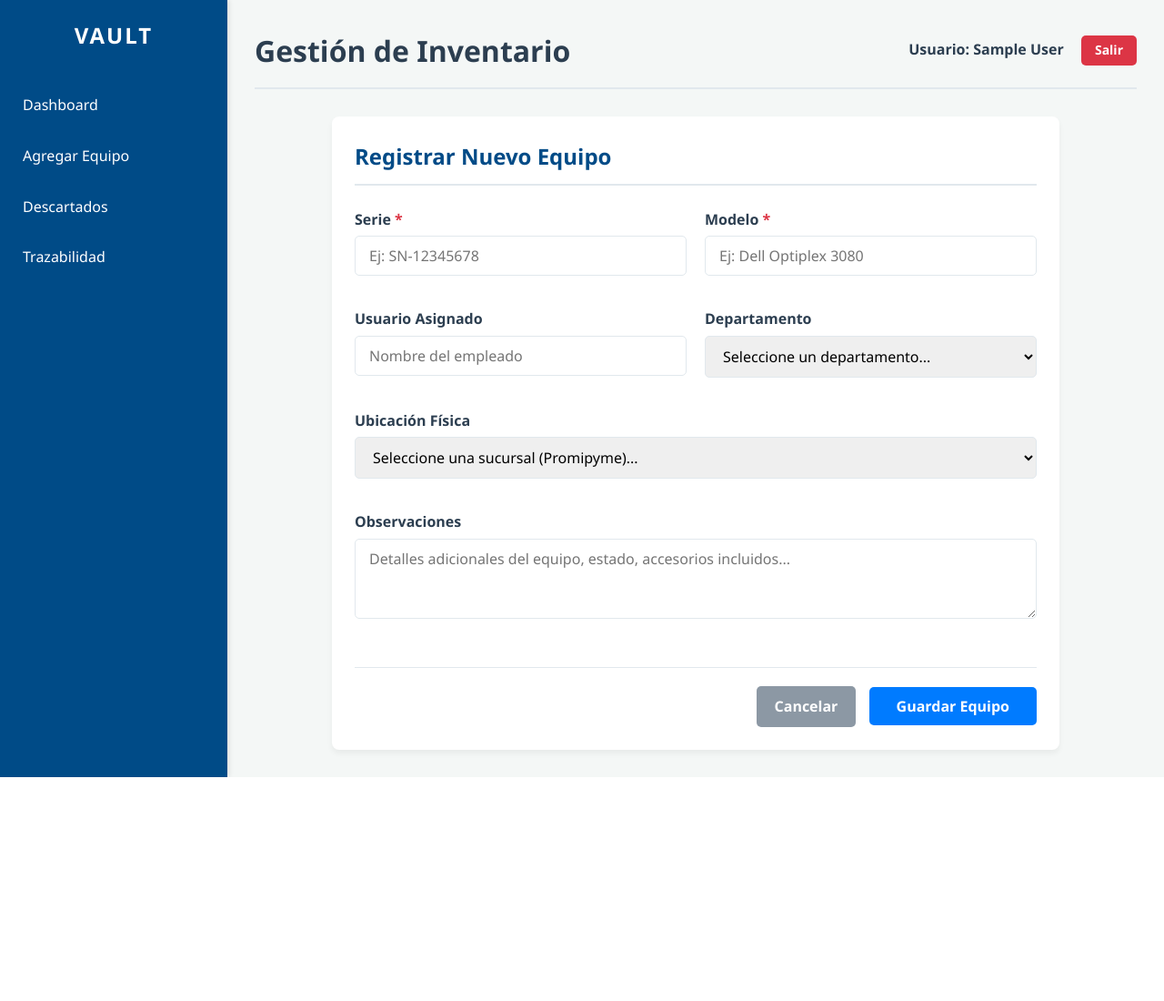
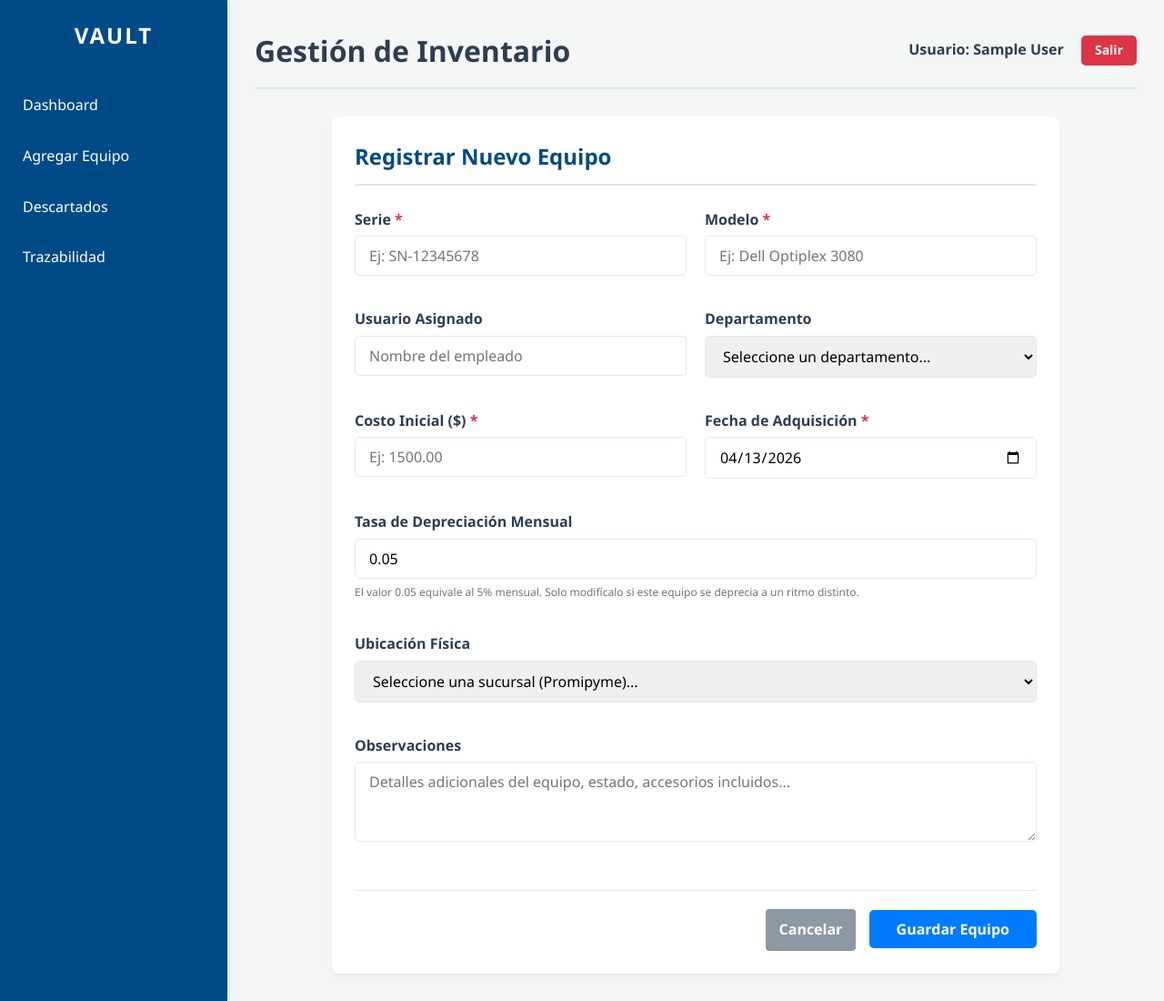
Before and after one commit to GabrielSof-cloud/inventarioPhP, a PHP site: page /CRUD/create_form.php in a window 1280 px wide. Shown: the whole page at 91% size. Before the commit the page ends 854 px from the top, so only its background shows below. Run offline with PHP 8.4, Linux system fonts and the light colour scheme; the visitor is signed in with stand-in values (Sample User, id 1).

Commit message:
ya se hicieron los cambios de la depreciacion

```diff
--- a/CRUD/create_form.php
+++ b/CRUD/create_form.php
@@ -20,12 +20,19 @@ if ($_SERVER['REQUEST_METHOD'] === 'POST') {
     $ubicacion = trim($_POST['ubicacion'] ?? '');
     $observaciones = trim($_POST['observaciones'] ?? '');
 
+    // NUEVOS CAMPOS DE DEPRECIACIÓN
+    $costo_inicial = trim($_POST['costo_inicial'] ?? 0);
+    $fecha_adquisicion = trim($_POST['fecha_adquisicion'] ?? date('Y-m-d'));
+    $tasa_depreciacion = trim($_POST['tasa_depreciacion'] ?? 0.05);
+
     if (!$serie || !$modelo) {
         $err = 'Serie y Modelo son obligatorios.';
     } else {
-        // Insertar en la base de datos
-        $stmt = $conn->prepare("INSERT INTO equipos (serie, modelo, usuario, departamento, ubicacion, observaciones) VALUES (?, ?, ?, ?, ?, ?)");
-        $stmt->bind_param("ssssss", $serie, $modelo, $usuario, $departamento, $ubicacion, $observaciones);
+        // Insertar en la base de datos (Actualizado con las nuevas columnas)
+        $stmt = $conn->prepare("INSERT INTO equipos (serie, modelo, usuario, departamento, ubicacion, observaciones, costo_inicial, fecha_adquisicion, tasa_depreciacion_mensual) VALUES (?, ?, ?, ?, ?, ?, ?, ?, ?)");
+
+        // 9 strings/decimales ("s")
+        $stmt->bind_param("sssssssss", $serie, $modelo, $usuario, $departamento, $ubicacion, $observaciones, $costo_inicial, $fecha_adquisicion, $tasa_depreciacion);
 
         try {
             $stmt->execute();
@@ -61,7 +68,6 @@ if ($_SERVER['REQUEST_METHOD'] === 'POST') {
     <link rel="stylesheet" href="../style.css">
     <meta charset="UTF-8" />
     <title>Agregar Equipo - VAULT</title>
-    <link rel="stylesheet" href="../style.css">
 </head>
 <body>
 
@@ -80,7 +86,7 @@ if ($_SERVER['REQUEST_METHOD'] === 'POST') {
         <header class="vault-header">
             <h1>Gestión de Inventario</h1>
             <div class="user" style="font-weight: 600;">
-                Usuario: <?php echo htmlspecialchars($_SESSION['nombre']); ?>
+                Usuario: <?php echo htmlspecialchars($_SESSION['nombre'] ?? 'Desconocido'); ?>
                 <a href="/logout.php" class="btn btn-danger" style="margin-left: 15px; padding: 5px 15px; font-size: 14px;">Salir</a>
             </div>
         </header>
@@ -135,6 +141,22 @@ if ($_SERVER['REQUEST_METHOD'] === 'POST') {
                         </select>
                     </div>
 
+                    <div class="vault-form-group">
+                        <label>Costo Inicial ($) <span style="color: var(--danger-red);">*</span></label>
+                        <input type="number" step="0.01" name="costo_inicial" class="vault-form-control" required placeholder="Ej: 1500.00">
+                    </div>
+
+                    <div class="vault-form-group">
+                        <label>Fecha de Adquisición <span style="color: var(--danger-red);">*</span></label>
+                        <input type="date" name="fecha_adquisicion" class="vault-form-control" required value="<?php echo date('Y-m-d'); ?>">
+                    </div>
+
+                    <div class="vault-form-group" style="grid-column: span 2;">
+                        <label>Tasa de Depreciación Mensual</label>
+                        <input type="number" step="0.01" name="tasa_depreciacion" class="vault-form-control" required value="0.05">
+                        <small style="color: #6c757d; font-size: 12px; margin-top: 5px; display: block;">El valor 0.05 equivale al 5% mensual. Solo modifícalo si este equipo se deprecia a un ritmo distinto.</small>
+                    </div>
+
                     <div class="vault-form-group" style="grid-column: span 2;">
                         <label>Ubicación Física</label>
                         <select name="ubicacion" class="vault-form-control">
@@ -165,7 +187,7 @@ if ($_SERVER['REQUEST_METHOD'] === 'POST') {
                 </div>
 
                 <div style="margin-top: 30px; text-align: right; border-top: 1px solid var(--border-color); padding-top: 20px;">
-                    <a href="dashboard.php" class="btn" style="background-color: var(--text-muted); color: white; margin-right: 10px;">Cancelar</a>
+                    <a href="dashboard.php" class="btn" style="background-color: var(--text-muted); color: white; margin-right: 10px; padding: 10px 15px; text-decoration: none; border-radius: 4px;">Cancelar</a>
                     <button type="submit" class="btn btn-primary" style="padding: 10px 30px;">Guardar Equipo</button>
                 </div>
             </form>
```
Also changed, not shown: CRUD/dashboard.php (+33 -6 lines), CRUD/edit_equipo.php (+30 -5 lines), CRUD/qrs/qr_1234567.png (added).
